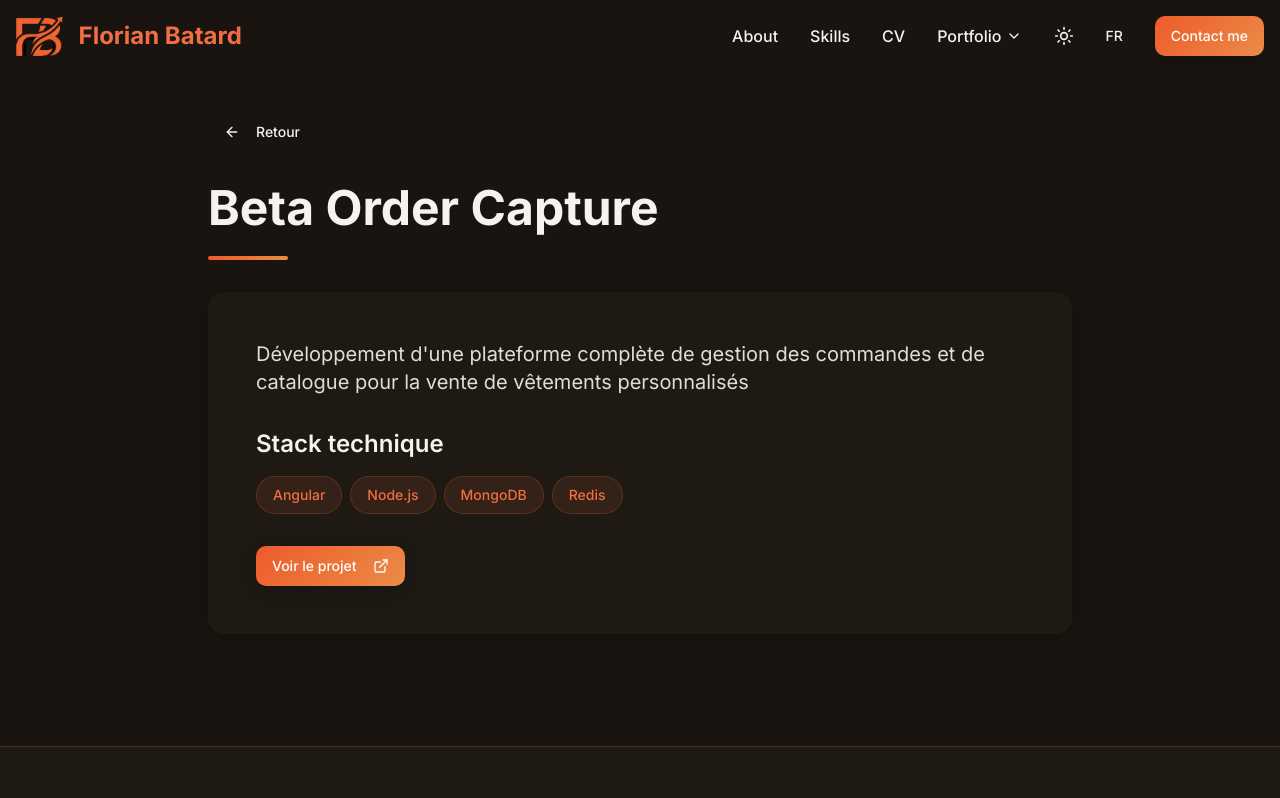
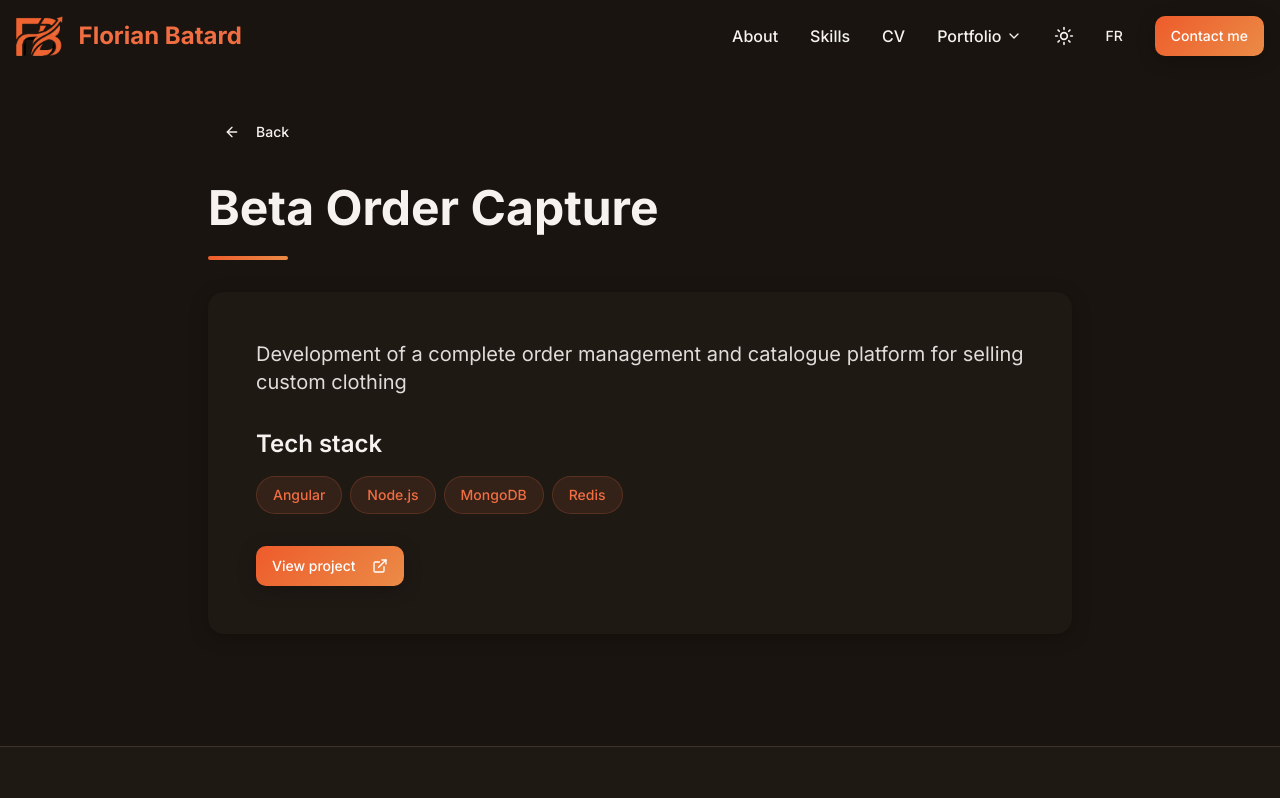
Before and after one commit to flobatard/site-perso-freelance, a React (Vite) app: page /projet/1 in a window 1280 px wide. Shown: the top 798 px of the page. Built offline with nearby package versions, Linux system fonts and the light colour scheme.

Commit message:
Adding translation to portfolio details

```diff
--- a/src/locales/en.json
+++ b/src/locales/en.json
@@ -36,6 +36,10 @@
   "portfolio": {
     "title": "Recent Projects",
     "view_project": "View project",
+    "not_found": "Project not found",
+    "back_home": "Back to home",
+    "back": "Back",
+    "tech_stack": "Tech stack",
     "projects": {
       "1": { "description": "Development of a complete order management and catalogue platform for selling custom clothing" },
       "2": { "description": "Project to generate balanced volleyball teams for recreational sessions in volleyball clubs" },
--- a/src/locales/fr.json
+++ b/src/locales/fr.json
@@ -36,6 +36,10 @@
   "portfolio": {
     "title": "Projets Récents",
     "view_project": "Voir le projet",
+    "not_found": "Projet introuvable",
+    "back_home": "Retour à l'accueil",
+    "back": "Retour",
+    "tech_stack": "Stack technique",
     "projects": {
       "1": { "description": "Développement d'une plateforme complète de gestion des commandes et de catalogue pour la vente de vêtements personnalisés" },
       "2": { "description": "Projet afin de générer des équipes de volley équilibrées pour les séances loisirs des clubs de volley" },
--- a/src/pages/ProjectDetail.tsx
+++ b/src/pages/ProjectDetail.tsx
@@ -4,9 +4,11 @@ import Footer from "@/components/Footer";
 import { Button } from "@/components/ui/button";
 import { ArrowLeft, ExternalLink } from "lucide-react";
 import portfolioData from "@/data/portfolio.json";
+import { useTranslation } from "react-i18next";
 
 const ProjectDetail = () => {
   const { id } = useParams();
+  const { t } = useTranslation();
   const project = portfolioData.projects.find((p) => p.id === Number(id));
 
   if (!project) {
@@ -15,11 +17,11 @@ const ProjectDetail = () => {
         <Navigation />
         <div className="flex-1 flex items-center justify-center pt-20">
           <div className="text-center">
-            <h1 className="text-4xl font-bold mb-4">Projet introuvable</h1>
+            <h1 className="text-4xl font-bold mb-4">{t("portfolio.not_found")}</h1>
             <Button asChild>
               <Link to="/">
                 <ArrowLeft className="mr-2" size={16} />
-                Retour à l'accueil
+                {t("portfolio.back_home")}
               </Link>
             </Button>
           </div>
@@ -37,7 +39,7 @@ const ProjectDetail = () => {
           <Button variant="ghost" className="mb-8" asChild>
             <Link to="/#portfolio">
               <ArrowLeft className="mr-2" size={16} />
-              Retour
+              {t("portfolio.back")}
             </Link>
           </Button>
 
@@ -46,10 +48,10 @@ const ProjectDetail = () => {
 
           <div className="bg-card rounded-2xl p-8 md:p-12 shadow-soft mb-8">
             <p className="text-lg md:text-xl text-foreground/90 leading-relaxed mb-8">
-              {project.description}
+              {t(`portfolio.projects.${project.id}.description`, { defaultValue: project.description })}
             </p>
 
-            <h2 className="text-2xl font-semibold mb-4">Stack technique</h2>
+            <h2 className="text-2xl font-semibold mb-4">{t("portfolio.tech_stack")}</h2>
             <div className="flex flex-wrap gap-2 mb-8">
               {project.stack.map((tech, index) => (
                 <span
@@ -63,7 +65,7 @@ const ProjectDetail = () => {
 
             <Button className="bg-gradient-warm shadow-soft hover:shadow-hover transition-all duration-300" asChild>
               <a href={project.link}>
-                Voir le projet
+                {t("portfolio.view_project")}
                 <ExternalLink className="ml-2" size={16} />
               </a>
             </Button>
```
